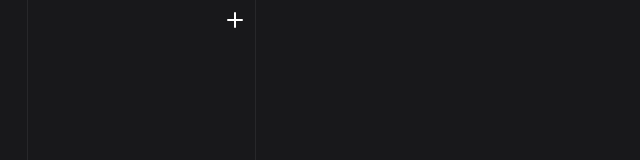
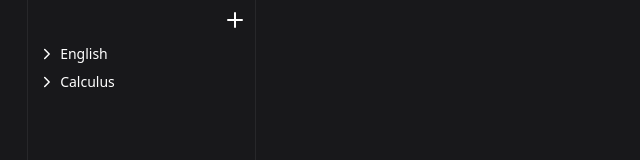
Before and after one commit to andr-zmd/lumina-notes, a React (Vite) app in the folder client/: page / in a window 1280 px wide. Shown: the top 160 px of the page, without its empty margins (0-640 px from the left). Built offline with nearby package versions, Linux system fonts and the light colour scheme.

Commit message:
added file and folder components

```diff
--- /dev/null
+++ b/client/src/components/Sidebar/FileTree/File.jsx
@@ -0,0 +1,16 @@
+import { useState } from "react";
+
+import { ChevronRight } from "lucide-react";
+
+export default function File({ initialFileName }) {
+  const [fileName, setFileName] = useState(initialFileName);
+
+  return (
+    <button className="flex h-7 items-center gap-1 rounded-md p-0.5 text-white hover:bg-zinc-800">
+      <ChevronRight size={20} className="" />
+      <div className="h-full w-full text-left">
+        <p className="mt-0.5 text-sm">{fileName}</p>
+      </div>
+    </button>
+  );
+}
--- /dev/null
+++ b/client/src/components/Sidebar/FileTree/FileTree.jsx
@@ -0,0 +1,11 @@
+import File from "./File";
+import Folder from "./Folder";
+
+export default function FileTree() {
+  return (
+    <div className="flex flex-col">
+      <File initialFileName="English" />
+      <File initialFileName="Calculus" />
+    </div>
+  );
+}
--- /dev/null
+++ b/client/src/components/Sidebar/FileTree/Folder.jsx
@@ -0,0 +1,6 @@
+import { useState } from "react";
+export default function Folder({ initialFolderName }) {
+  const [folderName, setFolderName] = useState(initialFolderName);
+
+  return <div></div>;
+}
--- /dev/null
+++ b/client/src/components/Sidebar/Navbar.jsx
@@ -0,0 +1,3 @@
+export default function NavBar() {
+  return <div className="w-1/8 border-r border-r-zinc-800"></div>;
+}
--- a/client/src/pages/Editor/FileTree.jsx
+++ b/client/src/components/Sidebar/Sidebar.jsx
@@ -1,16 +1,19 @@
 import { Plus } from "lucide-react";
 
-export default function FileTree() {
+import NavBar from "./Navbar";
+import FileTree from "./FileTree/FileTree";
+
+export default function Sidebar() {
   return (
     <div className="flex w-1/5 border-r border-r-zinc-800">
-      <div className="w-1/8 border-r border-r-zinc-800"></div>
-      <div className="flex w-full flex-col p-2">
+      <NavBar />
+      <div className="flex w-full flex-col gap-2 p-2">
         <div className="flex w-full justify-end">
           <button>
             <Plus className="text-white" />
           </button>
         </div>
-        <div></div>
+        <FileTree />
       </div>
     </div>
   );
--- a/client/src/pages/Editor/Editor.jsx
+++ b/client/src/pages/Editor/Editor.jsx
@@ -1,9 +1,9 @@
-import FileTree from "./FileTree";
+import Sidebar from "../../components/Sidebar/Sidebar";
 
 export default function Editor() {
   return (
     <div className="flex h-screen w-screen bg-zinc-900">
-      <FileTree />
+      <Sidebar />
     </div>
   );
 }
```
